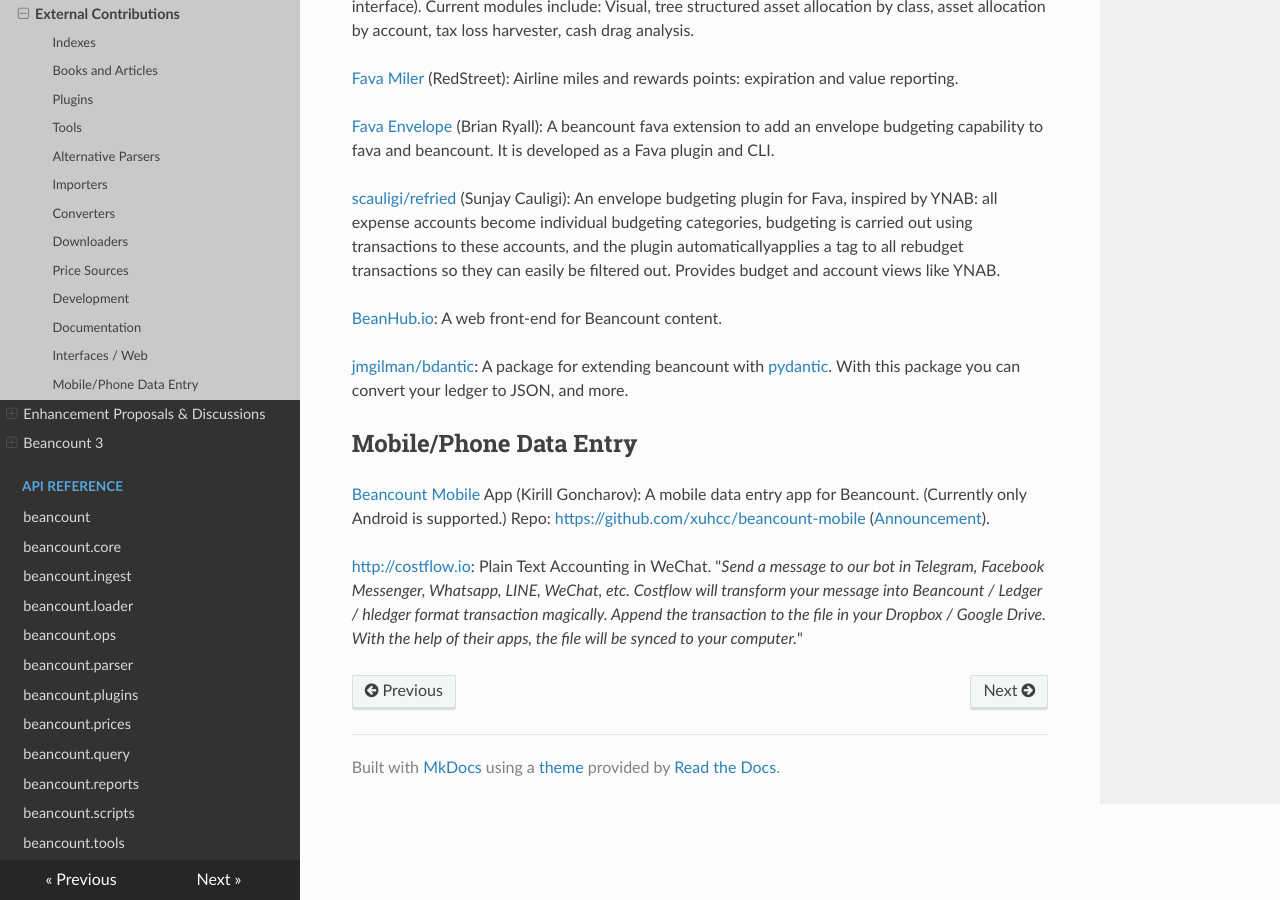
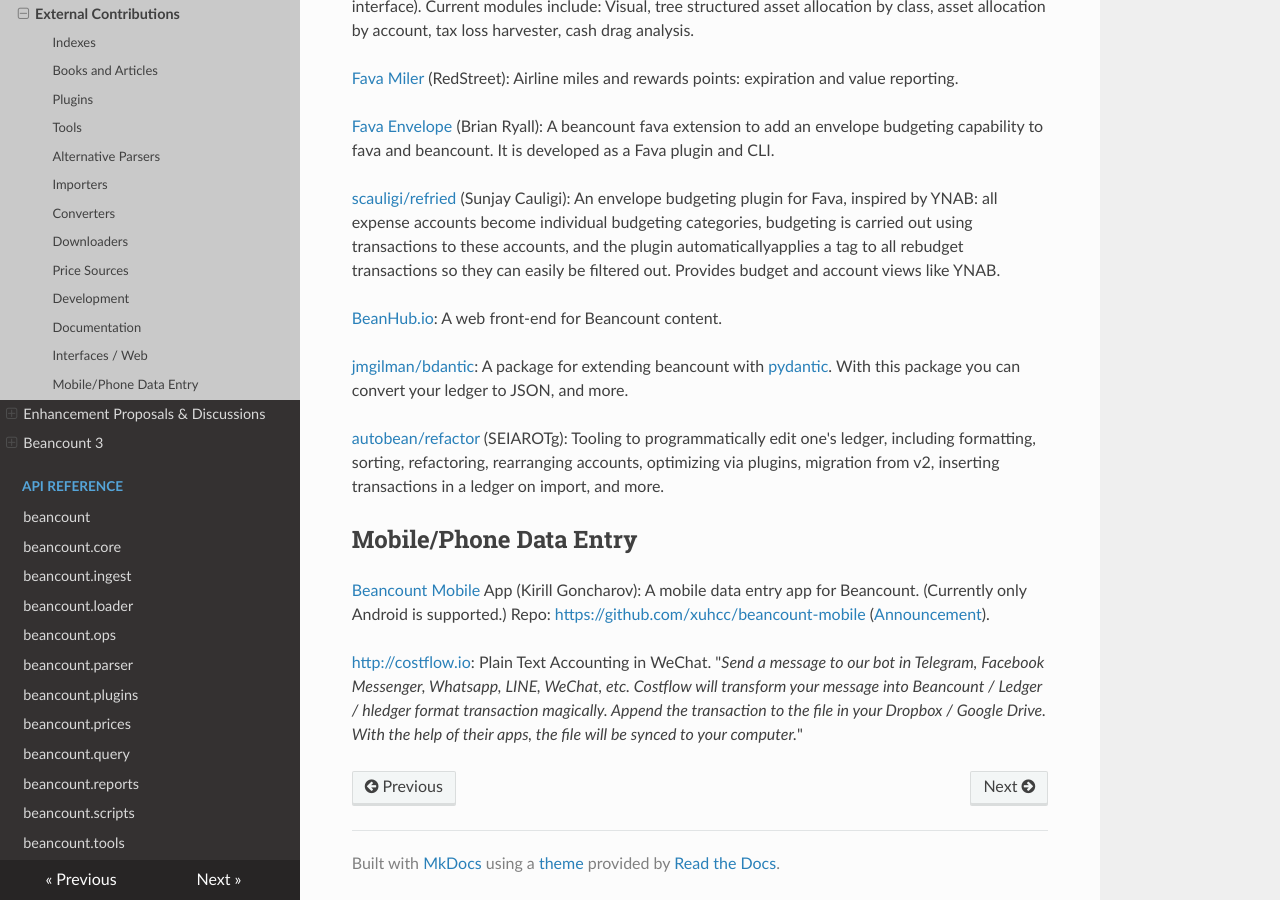
Before and after one commit to beancount/docs, an MkDocs documentation site: the page built from docs/external_contributions.md, in a window 1280 px wide and 900 px high, scrolled down 7085 px. Built offline with MkDocs 1.6.1, drawn with Linux system fonts in a browser that asks for light colours.

Commit message:
Re-generate docs

```diff
--- a/docs/external_contributions.md
+++ b/docs/external_contributions.md
@@ -223,6 +223,8 @@
 
 [<span class="underline">jmgilman/bdantic</span>](https://github.com/jmgilman/bdantic): A package for extending beancount with [<span class="underline">pydantic</span>](https://pydantic-docs.helpmanual.io/). With this package you can convert your ledger to JSON, and more.
 
+[<span class="underline">autobean/refactor</span>](https://github.com/SEIAROTg/autobean/tree/master/autobean/refactor) (SEIAROTg): Tooling to programmatically edit one's ledger, including formatting, sorting, refactoring, rearranging accounts, optimizing via plugins, migration from v2, inserting transactions in a ledger on import, and more.
+
 Mobile/Phone Data Entry<a id="mobilephone-data-entry"></a>
 ----------------------------------------------------------
 
```
